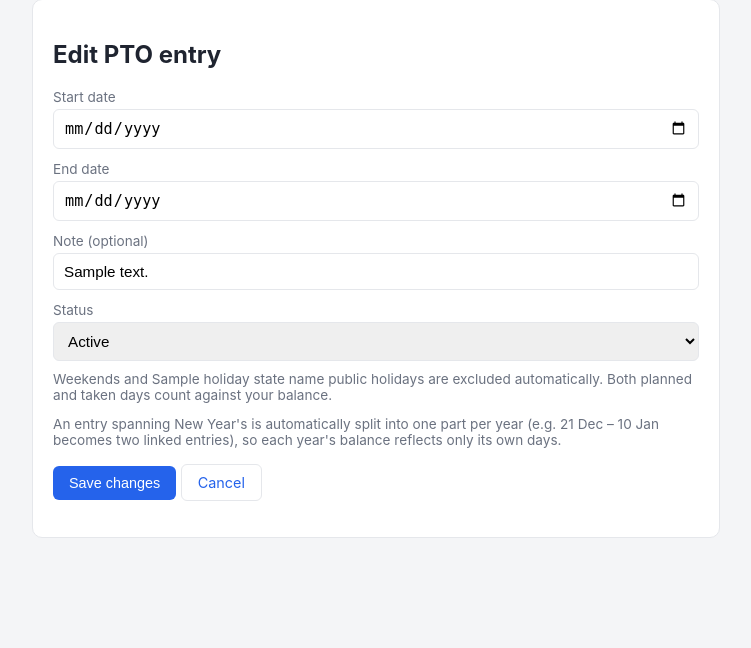
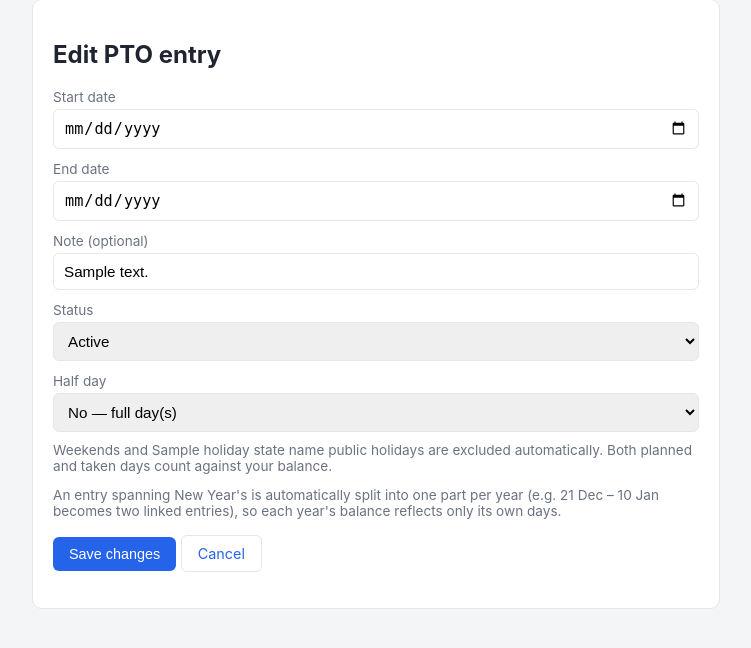
Before and after one commit to Boisti13/pto-tracker, a Flask app: template templates/add_entry.html in a window 1280 px wide. Shown: the part 73-721 px from the top of the page, without its empty margins (264-1015 px from the left). Run offline with Flask 3, Linux system fonts and the light colour scheme; the template is opened without the code that fills it: most values are stand-ins (such as "Sample title", 1, 10 or a date in 2020).

Commit message:
Add half-day support for PTO and overtime entries
Mark the first or last day of an entry as a half day (leaving early,
coming in late) via a new half_day select ('start'/'end'), and it
counts as 0.5 days/hours instead of a full one. A half day flagged on
a weekend or holiday is a no-op, since that day wasn't counted anyway.

For entries that also cross a year boundary, the discount travels
with whichever split segment actually contains the flagged boundary
date, not every segment. A "½ day" badge marks it on the dashboard
and overtime tables, next to the existing continues-into/continued-
from badges.

Updated README's feature list for this and the previously-shipped
cross-year split (which had never been documented there).

Co-Authored-By: Claude Sonnet 5 <noreply@anthropic.com>

```diff
--- a/app.py
+++ b/app.py
@@ -11,12 +11,13 @@ from functools import wraps
 from flask import Flask, Response, abort, flash, g, redirect, render_template, request, send_file, session, url_for
 from werkzeug.security import check_password_hash, generate_password_hash
 
-from holidays import DEFAULT_STATE, GERMAN_STATES, count_pto_days, state_holidays
+from holidays import DEFAULT_STATE, GERMAN_STATES, count_pto_days, holidays_in_range, is_workday, state_holidays
 
 DB_PATH = os.environ.get("PTO_DB_PATH", os.path.join(os.path.dirname(__file__), "data", "pto.db"))
 DEFAULT_ALLOWANCE = 30
 DEFAULT_WEEKLY_HOURS = 39.0
 ENTRY_STATUSES = ("planned", "taken")
+HALF_DAY_OPTIONS = ("start", "end")
 OVERTIME_ACCOUNTS = {"main": "Overtime", "ama": "AMA"}
 DISPLAY_DATE_FORMAT = "%d-%m-%Y"
 
@@ -99,9 +100,15 @@ def init_db():
     if "group_id" not in columns:
         db.execute("ALTER TABLE pto_entries ADD COLUMN group_id TEXT")
         db.commit()
+    if "half_day" not in columns:
+        db.execute("ALTER TABLE pto_entries ADD COLUMN half_day TEXT")
+        db.commit()
     overtime_columns = {row[1] for row in db.execute("PRAGMA table_info(overtime_entries)")}
     if "group_id" not in overtime_columns:
         db.execute("ALTER TABLE overtime_entries ADD COLUMN group_id TEXT")
+        db.commit()
+    if "half_day" not in overtime_columns:
+        db.execute("ALTER TABLE overtime_entries ADD COLUMN half_day TEXT")
         db.commit()
     if db.execute("SELECT 1 FROM settings WHERE key = 'secret_key'").fetchone() is None:
         db.execute(
@@ -169,6 +176,16 @@ def get_allowance(year):
     return float(get_setting("default_allowance", DEFAULT_ALLOWANCE))
 
 
+def _half_day_discount(half_day, clipped_start, clipped_end, state, extra):
+    """0.5 if the flagged boundary is actually a counted workday, else 0 (a half
+    day marked on a weekend/holiday has nothing to discount)."""
+    if not half_day:
+        return 0.0
+    boundary = clipped_start if half_day == "start" else clipped_end
+    holidays = holidays_in_range(clipped_start, clipped_end, state, extra)
+    return 0.5 if is_workday(boundary, holidays) else 0.0
+
+
 def _entries_with_days(year):
     state = get_holiday_state()
     extra = extra_holidays_for_years(year, year)
@@ -186,6 +203,9 @@ def _entries_with_days(year):
         clipped_start = max(start, date(year, 1, 1))
         clipped_end = min(end, date(year, 12, 31))
         days = count_pto_days(clipped_start, clipped_end, state, extra)
+        discount = _half_day_discount(e["half_day"], clipped_start, clipped_end, state, extra)
+        if discount:
+            days -= discount
         continues_into = None
         continued_from = None
         bounds = group_bounds.get(e["group_id"])
@@ -292,29 +312,58 @@ def _overtime_entry_group(entry_id):
     return row, [row]
 
 
-def _insert_pto_entry(start, end, note, status):
+def _segment_half_day(seg_start, seg_end, start, end, half_day):
+    """Only the segment actually touching the flagged boundary keeps the half-day
+    marker — e.g. a "half day at end" on a split entry belongs to the last segment,
+    not every year it was cut into."""
+    if half_day == "start" and seg_start == start:
+        return "start"
+    if half_day == "end" and seg_end == end:
+        return "end"
+    return None
+
+
+def _insert_pto_entry(start, end, note, status, half_day=None):
     db = get_db()
     segments = _year_segments(start, end)
     group_id = uuid.uuid4().hex if len(segments) > 1 else None
     created_at = datetime.now(timezone.utc).isoformat()
     for seg_start, seg_end in segments:
         db.execute(
-            "INSERT INTO pto_entries (start_date, end_date, note, status, created_at, group_id) "
-            "VALUES (?, ?, ?, ?, ?, ?)",
-            (seg_start.isoformat(), seg_end.isoformat(), note, status, created_at, group_id),
+            "INSERT INTO pto_entries (start_date, end_date, note, status, created_at, group_id, half_day) "
+            "VALUES (?, ?, ?, ?, ?, ?, ?)",
+            (
+                seg_start.isoformat(),
+                seg_end.isoformat(),
+                note,
+                status,
+                created_at,
+                group_id,
+                _segment_half_day(seg_start, seg_end, start, end, half_day),
+            ),
         )
 
 
-def _insert_overtime_entry(start, end, note, account, status):
+def _insert_overtime_entry(start, end, note, account, status, half_day=None):
     db = get_db()
     segments = _year_segments(start, end)
     group_id = uuid.uuid4().hex if len(segments) > 1 else None
     created_at = datetime.now(timezone.utc).isoformat()
     for seg_start, seg_end in segments:
         db.execute(
-            "INSERT INTO overtime_entries (start_date, end_date, note, account, status, created_at, group_id) "
-            "VALUES (?, ?, ?, ?, ?, ?, ?)",
-            (seg_start.isoformat(), seg_end.isoformat(), note, account, status, created_at, group_id),
+            "INSERT INTO overtime_entries "
+            "(start_date, end_date, note, account, status, created_at, group_id, half_day) "
+            "VALUES (?, ?, ?, ?, ?, ?, ?, ?)",
+            (
+                seg_start.isoformat(),
+                seg_end.isoformat(),
+                note,
+                account,
+                status,
+                created_at,
+                group_id,
+                _segment_half_day(seg_start, seg_end, start, end, half_day),
+            ),
         )
 
 
@@ -396,7 +445,9 @@ def _overtime_entries_with_hours():
         start = datetime.strptime(e["start_date"], "%Y-%m-%d").date()
         end = datetime.strptime(e["end_date"], "%Y-%m-%d").date()
         extra = extra_holidays_for_years(start.year, end.year)
-        hours = round(count_pto_days(start, end, state, extra) * daily, 2)
+        days = count_pto_days(start, end, state, extra)
+        days -= _half_day_discount(e["half_day"], start, end, state, extra)
+        hours = round(days * daily, 2)
         continues_into = None
         continued_from = None
         bounds = group_bounds.get(e["group_id"])
@@ -558,6 +609,9 @@ def add_entry():
         status = request.form.get("status", "planned")
         if status not in ENTRY_STATUSES:
             status = "planned"
+        half_day = request.form.get("half_day") or None
+        if half_day not in HALF_DAY_OPTIONS:
+            half_day = None
         try:
             start = datetime.strptime(start_date, "%Y-%m-%d").date()
             end = datetime.strptime(end_date, "%Y-%m-%d").date()
@@ -570,7 +624,7 @@ def add_entry():
             elif overlap:
                 error = f"This overlaps an existing {overlap} entry."
             else:
-                _insert_pto_entry(start, end, note, status)
+                _insert_pto_entry(start, end, note, status, half_day)
                 get_db().commit()
                 return redirect(url_for("dashboard", year=start.year))
     return render_template(
@@ -597,6 +651,7 @@ def edit_entry(entry_id):
         "end_date": group_rows[-1]["end_date"],
         "note": row["note"],
         "status": row["status"],
+        "half_day": group_rows[0]["half_day"] or group_rows[-1]["half_day"],
     }
     error = None
     if request.method == "POST":
@@ -606,7 +661,17 @@ def edit_entry(entry_id):
         status = request.form.get("status", "planned")
         if status not in ENTRY_STATUSES:
             status = "planned"
-        entry = {"id": entry_id, "start_date": start_date, "end_date": end_date, "note": note, "status": status}
+        half_day = request.form.get("half_day") or None
+        if half_day not in HALF_DAY_OPTIONS:
+            half_day = None
+        entry = {
+            "id": entry_id,
+            "start_date": start_date,
+            "end_date": end_date,
+            "note": note,
+            "status": status,
+            "half_day": half_day,
+        }
         try:
             start = datetime.strptime(start_date, "%Y-%m-%d").date()
             end = datetime.strptime(end_date, "%Y-%m-%d").date()
@@ -623,7 +688,7 @@ def edit_entry(entry_id):
                 db.execute(
                     f"DELETE FROM pto_entries WHERE id IN ({','.join('?' * len(group_ids))})", group_ids
                 )
-                _insert_pto_entry(start, end, note, status)
+                _insert_pto_entry(start, end, note, status, half_day)
                 db.commit()
                 return redirect(url_for("dashboard", year=start.year))
     return render_template(
@@ -673,13 +738,13 @@ def delete_entry(entry_id):
 @login_required
 def export_pto_csv():
     entries = get_db().execute(
-        "SELECT start_date, end_date, note, status FROM pto_entries ORDER BY start_date"
+        "SELECT start_date, end_date, note, status, half_day FROM pto_entries ORDER BY start_date"
     ).fetchall()
     output = io.StringIO()
     writer = csv.writer(output)
-    writer.writerow(["start_date", "end_date", "note", "status"])
+    writer.writerow(["start_date", "end_date", "note", "status", "half_day"])
     for e in entries:
-        writer.writerow([e["start_date"], e["end_date"], e["note"] or "", e["status"]])
+        writer.writerow([e["start_date"], e["end_date"], e["note"] or "", e["status"], e["half_day"] or ""])
     return Response(
         output.getvalue(),
         mimetype="text/csv",
@@ -756,6 +821,9 @@ def add_overtime_entry():
             account = "main"
         if status not in ENTRY_STATUSES:
             status = "planned"
+        half_day = request.form.get("half_day") or None
+        if half_day not in HALF_DAY_OPTIONS:
+            half_day = None
         try:
             start = datetime.strptime(start_date, "%Y-%m-%d").date()
             end = datetime.strptime(end_date, "%Y-%m-%d").date()
@@ -768,7 +836,7 @@ def add_overtime_entry():
             elif overlap:
                 error = f"This overlaps an existing {overlap} entry."
             else:
-                _insert_overtime_entry(start, end, note, account, status)
+                _insert_overtime_entry(start, end, note, account, status, half_day)
                 get_db().commit()
                 return redirect(url_for("overtime"))
     return render_template(
@@ -798,6 +866,7 @@ def edit_overtime_entry(entry_id):
         "note": row["note"],
         "account": row["account"],
         "status": row["status"],
+        "half_day": group_rows[0]["half_day"] or group_rows[-1]["half_day"],
     }
     error = None
     if request.method == "POST":
@@ -810,6 +879,9 @@ def edit_overtime_entry(entry_id):
             account = "main"
         if status not in ENTRY_STATUSES:
             status = "planned"
+        half_day = request.form.get("half_day") or None
+        if half_day not in HALF_DAY_OPTIONS:
+            half_day = None
         entry = {
             "id": entry_id,
             "start_date": start_date,
@@ -817,6 +889,7 @@ def edit_overtime_entry(entry_id):
             "note": note,
             "account": account,
             "status": status,
+            "half_day": half_day,
         }
         try:
             start = datetime.strptime(start_date, "%Y-%m-%d").date()
@@ -834,7 +907,7 @@ def edit_overtime_entry(entry_id):
                 db.execute(
                     f"DELETE FROM overtime_entries WHERE id IN ({','.join('?' * len(group_ids))})", group_ids
                 )
-                _insert_overtime_entry(start, end, note, account, status)
+                _insert_overtime_entry(start, end, note, account, status, half_day)
                 db.commit()
                 return redirect(url_for("overtime"))
     return render_template(
@@ -888,13 +961,15 @@ def delete_overtime_entry(entry_id):
 @login_required
 def export_overtime_csv():
     entries = get_db().execute(
-        "SELECT start_date, end_date, note, account, status FROM overtime_entries ORDER BY start_date"
+        "SELECT start_date, end_date, note, account, status, half_day FROM overtime_entries ORDER BY start_date"
     ).fetchall()
     output = io.StringIO()
     writer = csv.writer(output)
-    writer.writerow(["start_date", "end_date", "note", "account", "status"])
+    writer.writerow(["start_date", "end_date", "note", "account", "status", "half_day"])
     for e in entries:
-        writer.writerow([e["start_date"], e["end_date"], e["note"] or "", e["account"], e["status"]])
+        writer.writerow(
+            [e["start_date"], e["end_date"], e["note"] or "", e["account"], e["status"], e["half_day"] or ""]
+        )
     return Response(
         output.getvalue(),
         mimetype="text/csv",
--- a/static/style.css
+++ b/static/style.css
@@ -223,3 +223,11 @@ input[type="checkbox"] { width: auto; padding: 0; }
   margin-top: 2px;
   white-space: nowrap;
 }
+
+.badge-half {
+  display: block;
+  font-size: 0.72rem;
+  color: var(--muted);
+  margin-top: 2px;
+  white-space: nowrap;
+}
--- a/templates/add_entry.html
+++ b/templates/add_entry.html
@@ -18,6 +18,12 @@
       <option value="{{ s }}" {{ "selected" if (entry and entry.status == s) else "" }}>{{ s | capitalize }}</option>
       {% endfor %}
     </select>
+    <label for="half_day">Half day</label>
+    <select id="half_day" name="half_day">
+      <option value="" {{ "selected" if not (entry and entry.half_day) else "" }}>No &mdash; full day(s)</option>
+      <option value="start" {{ "selected" if (entry and entry.half_day == "start") else "" }}>Yes &mdash; first day is a half day</option>
+      <option value="end" {{ "selected" if (entry and entry.half_day == "end") else "" }}>Yes &mdash; last day is a half day</option>
+    </select>
     <p class="muted" style="margin-top:10px;">Weekends and {{ holiday_state_name }} public holidays are excluded automatically. Both planned and taken days count against your balance.</p>
     <p class="muted" style="margin-top:6px;">An entry spanning New Year's is automatically split into one part per year (e.g. 21 Dec &ndash; 10 Jan becomes two linked entries), so each year's balance reflects only its own days.{% if is_split %} This entry is already split &mdash; editing it here edits the whole date range and re-splits it on save.{% endif %}</p>
     <p style="margin-top:16px;">
--- a/templates/dashboard.html
+++ b/templates/dashboard.html
@@ -70,10 +70,12 @@
       <tr>
         <td data-label="Start">
           {{ e.start_display }}
+          {% if e.half_day == "start" %}<span class="badge-half">&frac12; day</span>{% endif %}
           {% if e.continued_from %}<span class="badge-continue">&larr; continued from {{ e.continued_from }}</span>{% endif %}
         </td>
         <td data-label="End">
           {{ e.end_display }}
+          {% if e.half_day == "end" %}<span class="badge-half">&frac12; day</span>{% endif %}
           {% if e.continues_into %}<span class="badge-continue">&rarr; continues into {{ e.continues_into }}</span>{% endif %}
         </td>
         <td data-label="Days">{{ e.days }}</td>
--- a/templates/overtime.html
+++ b/templates/overtime.html
@@ -74,10 +74,12 @@
       <tr>
         <td data-label="Start">
           {{ e.start_display }}
+          {% if e.half_day == "start" %}<span class="badge-half">&frac12; day</span>{% endif %}
           {% if e.continued_from %}<span class="badge-continue">&larr; continued from {{ e.continued_from }}</span>{% endif %}
         </td>
         <td data-label="End">
           {{ e.end_display }}
+          {% if e.half_day == "end" %}<span class="badge-half">&frac12; day</span>{% endif %}
           {% if e.continues_into %}<span class="badge-continue">&rarr; continues into {{ e.continues_into }}</span>{% endif %}
         </td>
         <td data-label="Hours">{{ e.hours_hhmm }}</td>
--- a/templates/overtime_add_entry.html
+++ b/templates/overtime_add_entry.html
@@ -24,6 +24,12 @@
       <option value="{{ s }}" {{ "selected" if (entry and entry.status == s) else "" }}>{{ s | capitalize }}</option>
       {% endfor %}
     </select>
+    <label for="half_day">Half day</label>
+    <select id="half_day" name="half_day">
+      <option value="" {{ "selected" if not (entry and entry.half_day) else "" }}>No &mdash; full day(s)</option>
+      <option value="start" {{ "selected" if (entry and entry.half_day == "start") else "" }}>Yes &mdash; first day is a half day</option>
+      <option value="end" {{ "selected" if (entry and entry.half_day == "end") else "" }}>Yes &mdash; last day is a half day</option>
+    </select>
     <p class="muted" style="margin-top:10px;">
       Weekends and {{ holiday_state_name }} public holidays are excluded automatically. Hours are computed from
       your weekly paid hours ({{ daily_hours | round(2) }}h/day). Only <strong>planned</strong> entries count
```
Also changed, not shown: README.md.
